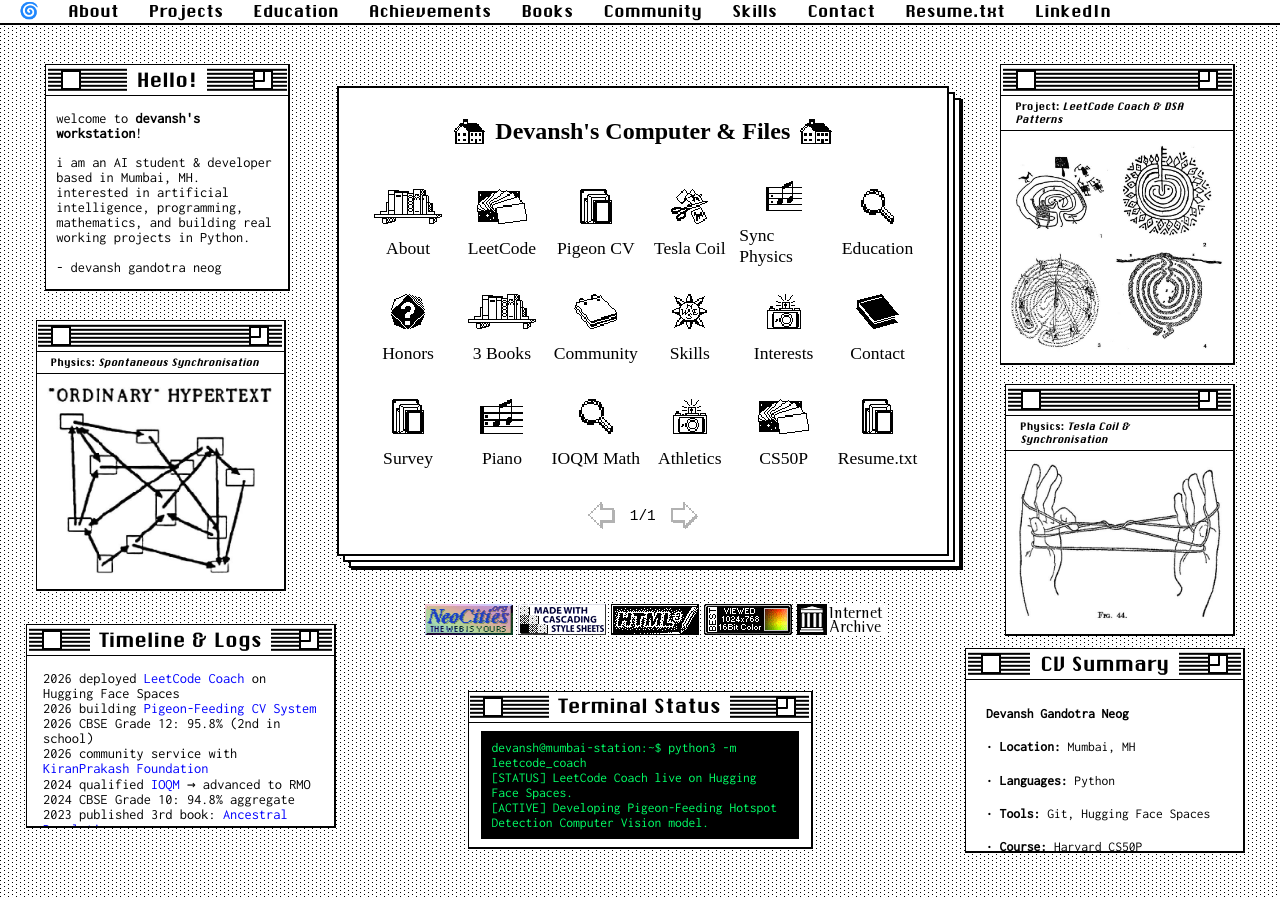
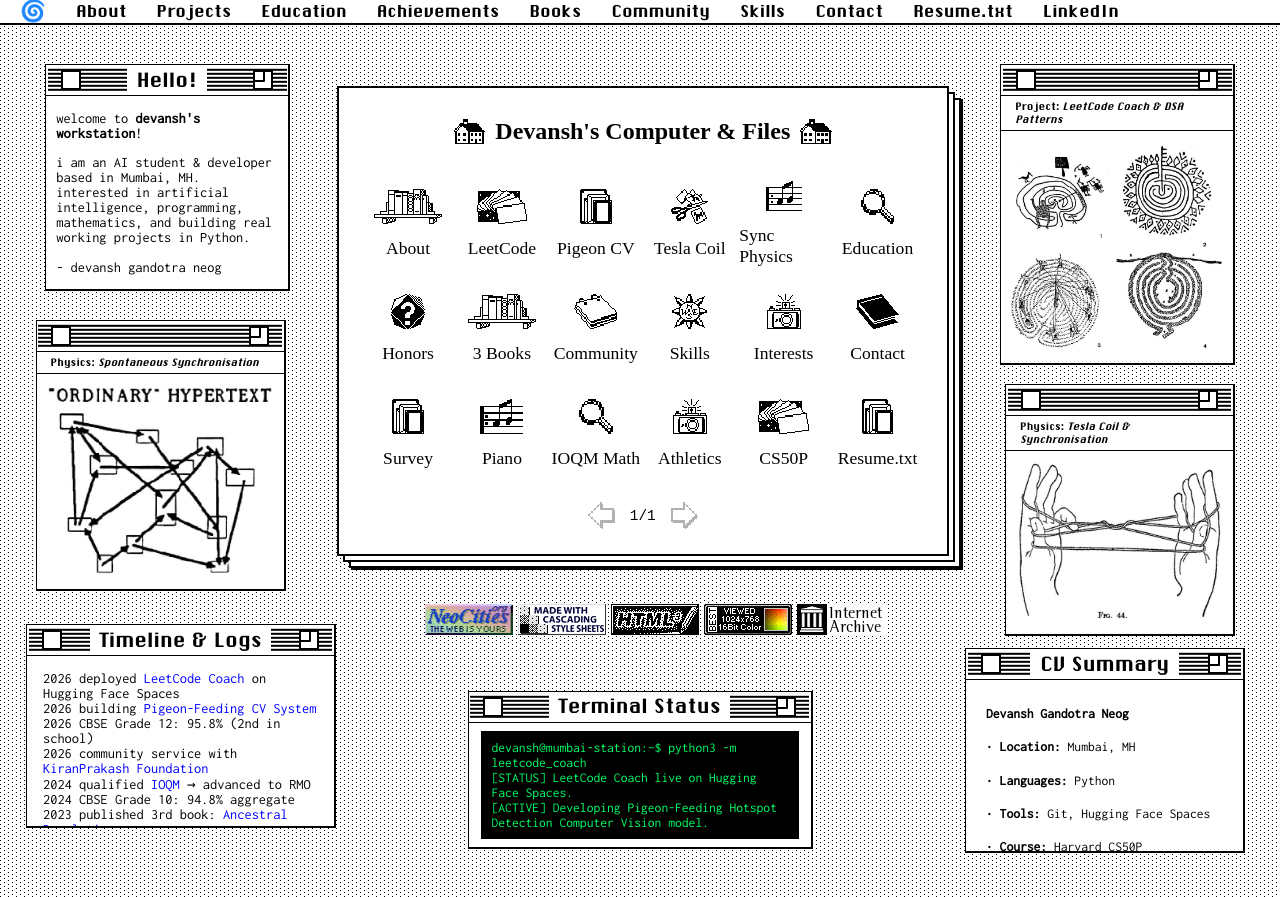
Before and after one commit to psyphonia/portfolio, a plain HTML site: page index.html in a window 1280 px wide. Drawn offline with Linux system fonts and the light colour scheme; a web font is replaced by a local one.

Commit message:
Revert logo CSS change

```diff
--- a/c_index.css
+++ b/c_index.css
@@ -73,19 +73,11 @@
   color: blue;
 }
 .menu-deco {
-  width: 18px;
-  height: 18px;
-  display: flex;
-  align-items: center;
-  justify-content: center;
+  font-size: 1.3rem;
+  font-family: "Krungthep", monospace;
+  line-height: .9;
   user-select: none;
   pointer-events: none;
-}
-.menu-deco img {
-  width: 18px;
-  height: 18px;
-  object-fit: contain;
-  display: block;
 }
 .menu {
   display: flex;
```
